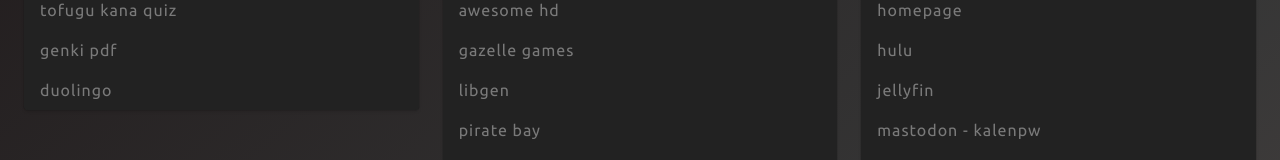
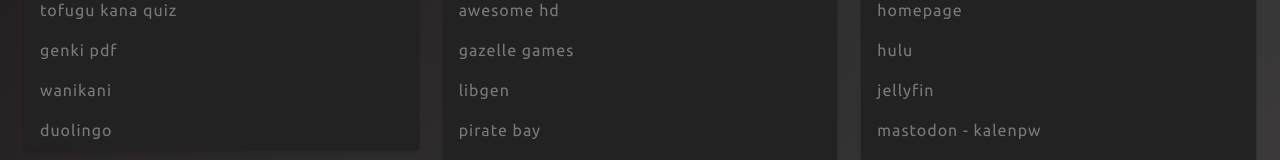
Before and after one commit to kalenpw/Startpage, a Vue app: page / in a window 1280 px wide. Shown: the part 306-466 px from the top of the page. Built offline with nearby package versions, Linux system fonts and the light colour scheme.

Commit message:
Update QuickLinks.js

```diff
--- a/src/data/QuickLinks.js
+++ b/src/data/QuickLinks.js
@@ -115,6 +115,11 @@
     },
     {
         category: "Japanese",
+        url: "https://www.wanikani.com/",
+        name: "WaniKani"
+    },
+    {
+        category: "Japanese",
         url: "https://www.duolingo.com/learn",
         name: "Duolingo"
     },
```
